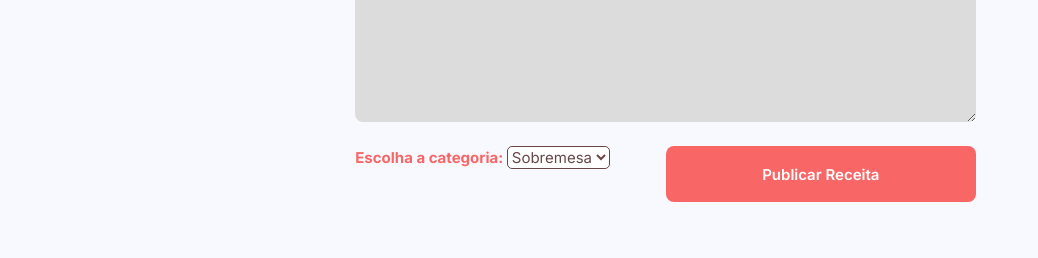
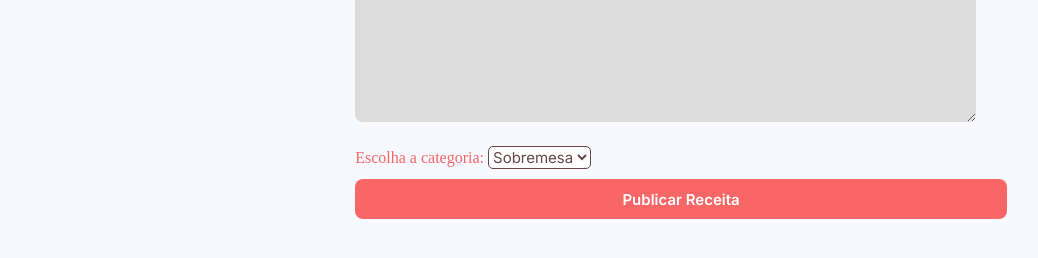
Before and after one commit to Lauaneoc/blog-receitas, a website built with Vite: page frontend/src/pages/register/index.html in a window 1280 px wide. Shown: the part 510-768 px from the top of the page, without its empty margins (96-1134 px from the left). Built offline with nearby package versions, Linux system fonts and the light colour scheme.

Commit message:
change styles button in page register

```diff
--- a/frontend/src/css/register/styles.css
+++ b/frontend/src/css/register/styles.css
@@ -13,6 +13,10 @@ body {
 * {
   padding: 0;
   box-sizing: border-box;
+}
+
+form {
+  max-width: 100%;
 }
 
 .container {
@@ -108,15 +112,6 @@ footer p {
   margin: 2rem 0 2rem 0;
 }
 
-.flex-box-button {
-  margin: 1rem 5rem 1.5rem 0;
-  display: flex;
-  font-family: 'Inter', sans-serif;
-  font-size: 12px;
-  font-weight: 500;
-  justify-content: space-between;
-}
-
 .input-form {
   margin: 3rem 5rem 1.5rem 0;
   gap: .4rem;
@@ -171,7 +166,7 @@ select#categorias {
   border-radius: 5px;
 }
 
-.flex-box-button label {
+label {
   color: #F96666;
   font-size: 15px;
   font-weight: 700;
@@ -179,8 +174,8 @@ select#categorias {
 }
 
 button {
-  width: 50%;
-  height: 7vh;
+  width: 93%;
+  height: 5vh;
   background-color: #F96666;
   border: none;
   border-radius: 8px;
@@ -189,4 +184,5 @@ button {
   font-weight: 600;
   font-size: 15px;
   cursor: pointer;
+  margin-top: 10px;
 }
--- a/frontend/src/pages/register/index.html
+++ b/frontend/src/pages/register/index.html
@@ -81,7 +81,6 @@
             </textarea>
           </label>
 
-        <div class="flex-box-button">
           <label>
             Escolha a categoria:
             <select name="category" id="categorias">
@@ -90,8 +89,7 @@
               <option value="">Doce</option>
             </select>
           </label>
-          <button type="submit">Publicar Receita</button>
-        </div>
+        <button type="submit">Publicar Receita</button>
       </form>
     </main>
 </body>
```
